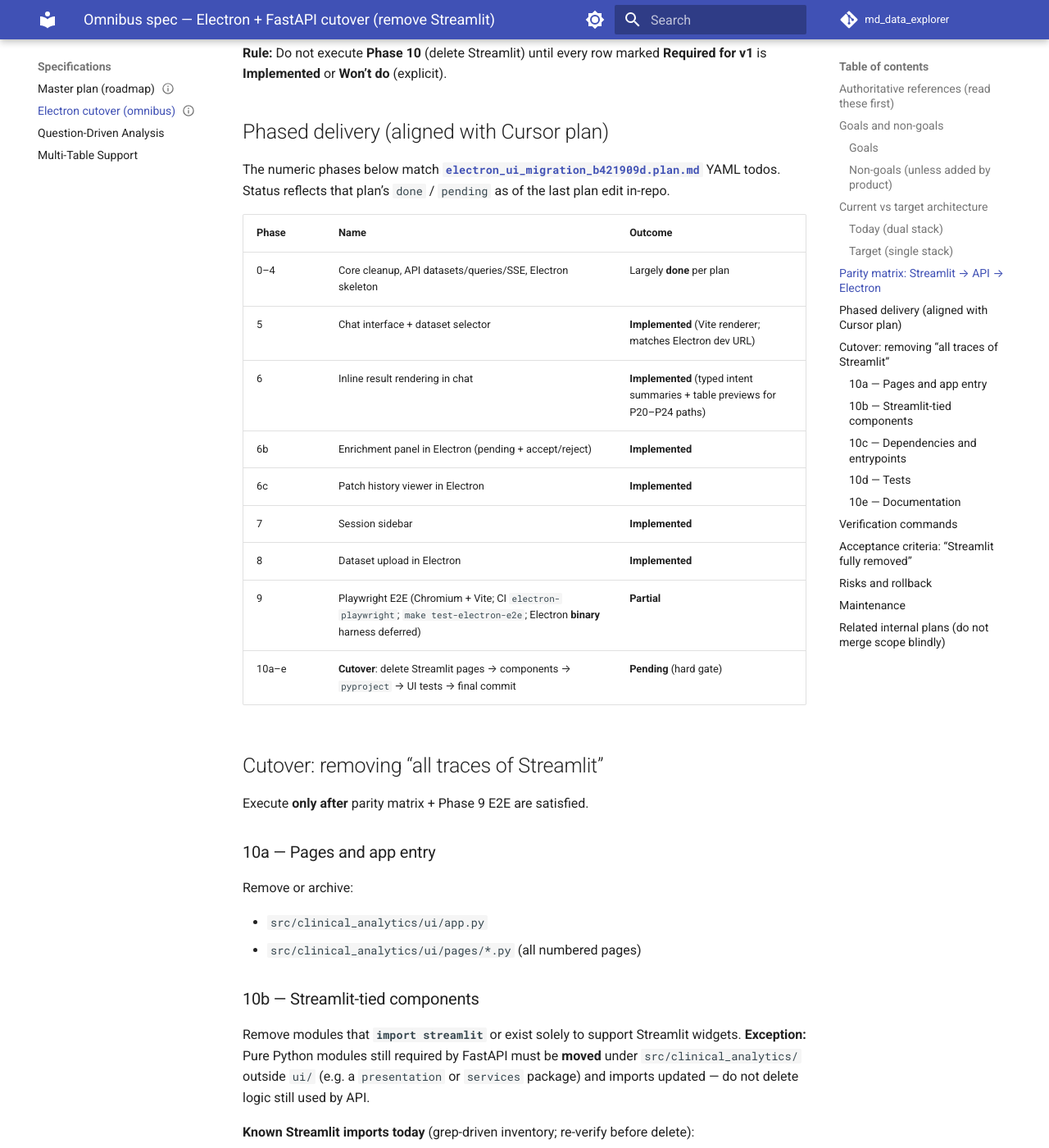
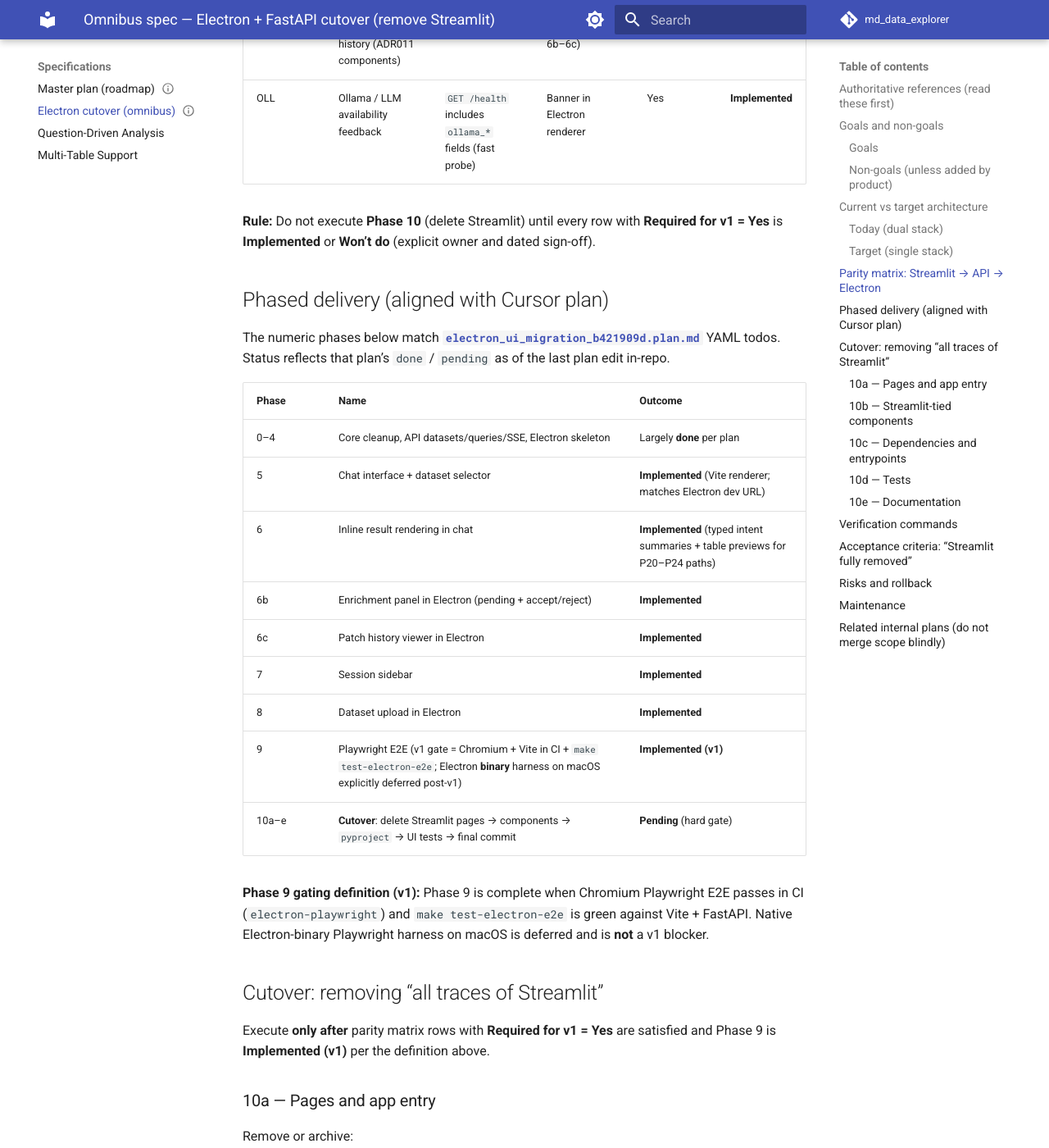
Before and after one commit to jtouley/md_data_explorer, an MkDocs documentation site: the page built from docs/specs/omnibus_electron_streamlit_cutover.md, in a window 1280 px wide and 1400 px high, scrolled down 3093 px. Shown: the whole window at 82% size. Built offline with MkDocs 1.6.1 and Material for MkDocs 9.7.7, drawn with Linux system fonts in a browser that asks for light colours; comment, search, counter and statistics services are not loaded; some of the changed text lies outside the part shown.

Commit message:
docs: formalize phase 9 v1 gate and block phase 10 on parity
Clarify that v1 E2E completion is Chromium+Vite Playwright in CI and local make test-electron-e2e, while macOS native Electron-binary harness is explicitly deferred post-v1. Add explicit Required-for-v1 parity gating so Streamlit cutover cannot start until required rows are implemented or signed off.

Made-with: Cursor

```diff
--- a/docs/specs/omnibus_electron_streamlit_cutover.md
+++ b/docs/specs/omnibus_electron_streamlit_cutover.md
@@ -70,20 +70,20 @@ Use this table to **block Streamlit deletion** until each row needed for release
 
 Legend: **S** = Streamlit today | **A** = FastAPI | **E** = Electron renderer
 
-| ID | Streamlit surface (path or feature) | A: endpoint / contract | E: UI | Status |
-|----|-------------------------------------|-------------------------|-------|--------|
-| P01 | `pages/01_📤_Add_Your_Data.py` — upload, preview, mapping | Extend `datasets` (or dedicated upload routes) per plan Phase 8 | Upload wizard (plan Phase 8) | **Implemented** |
-| P02 | `pages/02_📊_Your_Dataset.py` — cohort / dataset view | `GET /api/datasets`, preview, detail | Dataset summary + preview | **Partial** |
-| P03 | `pages/03_💬_Ask_Questions.py` — NL chat, trust, clarifying | `POST /api/queries`, SSE stream, sessions | Chat + dataset selector + session sidebar (plan Phases 5–7) | **Implemented** |
-| P20 | `pages/20_📊_Descriptive_Stats.py` | Same query pipeline; typed result payload | Result renderer — descriptive | **Implemented** |
-| P21 | `pages/21_📈_Compare_Groups.py` | Same | Result renderer — comparison | **Implemented** |
-| P22 | `pages/22_🎯_Risk_Factors.py` | Same | Result renderer — risk | **Implemented** |
-| P23 | `pages/23_⏱️_Survival_Analysis.py` | Same | Result renderer — survival | **Implemented** |
-| P24 | `pages/24_🔗_Correlations.py` | Same | Result renderer — correlations | **Implemented** |
-| ENR | Enrichment panel / patch history (ADR011 components) | `routes/enrichments.py` | Electron panels (plan Phases 6b–6c) | **Implemented** |
-| OLL | Ollama / LLM availability feedback | `GET /health` includes `ollama_*` fields (fast probe) | Banner in Electron renderer | **Implemented** |
+| ID | Streamlit surface (path or feature) | A: endpoint / contract | E: UI | Required for v1 | Status |
+|----|-------------------------------------|-------------------------|-------|-----------------|--------|
+| P01 | `pages/01_📤_Add_Your_Data.py` — upload, preview, mapping | Extend `datasets` (or dedicated upload routes) per plan Phase 8 | Upload wizard (plan Phase 8) | Yes | **Implemented** |
+| P02 | `pages/02_📊_Your_Dataset.py` — cohort / dataset view | `GET /api/datasets`, preview, detail | Dataset summary + preview | Yes | **Partial** |
+| P03 | `pages/03_💬_Ask_Questions.py` — NL chat, trust, clarifying | `POST /api/queries`, SSE stream, sessions | Chat + dataset selector + session sidebar (plan Phases 5–7) | Yes | **Implemented** |
+| P20 | `pages/20_📊_Descriptive_Stats.py` | Same query pipeline; typed result payload | Result renderer — descriptive | Yes | **Implemented** |
+| P21 | `pages/21_📈_Compare_Groups.py` | Same | Result renderer — comparison | Yes | **Implemented** |
+| P22 | `pages/22_🎯_Risk_Factors.py` | Same | Result renderer — risk | Yes | **Implemented** |
+| P23 | `pages/23_⏱️_Survival_Analysis.py` | Same | Result renderer — survival | Yes | **Implemented** |
+| P24 | `pages/24_🔗_Correlations.py` | Same | Result renderer — correlations | Yes | **Implemented** |
+| ENR | Enrichment panel / patch history (ADR011 components) | `routes/enrichments.py` | Electron panels (plan Phases 6b–6c) | Yes | **Implemented** |
+| OLL | Ollama / LLM availability feedback | `GET /health` includes `ollama_*` fields (fast probe) | Banner in Electron renderer | Yes | **Implemented** |
 
-**Rule:** Do not execute **Phase 10** (delete Streamlit) until every row marked **Required for v1** is **Implemented** or **Won’t do** (explicit).
+**Rule:** Do not execute **Phase 10** (delete Streamlit) until every row with **Required for v1 = Yes** is **Implemented** or **Won’t do** (explicit owner and dated sign-off).
 
 ## Phased delivery (aligned with Cursor plan)
 
@@ -98,12 +98,14 @@ The numeric phases below match **[`electron_ui_migration_b421909d.plan.md`](../.
 | 6c | Patch history viewer in Electron | **Implemented** |
 | 7 | Session sidebar | **Implemented** |
 | 8 | Dataset upload in Electron | **Implemented** |
-| 9 | Playwright E2E (Chromium + Vite; CI `electron-playwright`; `make test-electron-e2e`; Electron **binary** harness deferred) | **Partial** |
+| 9 | Playwright E2E (v1 gate = Chromium + Vite in CI + `make test-electron-e2e`; Electron **binary** harness on macOS explicitly deferred post-v1) | **Implemented (v1)** |
 | 10a–e | **Cutover**: delete Streamlit pages → components → `pyproject` → UI tests → final commit | **Pending** (hard gate) |
+
+**Phase 9 gating definition (v1):** Phase 9 is complete when Chromium Playwright E2E passes in CI (`electron-playwright`) and `make test-electron-e2e` is green against Vite + FastAPI. Native Electron-binary Playwright harness on macOS is deferred and is **not** a v1 blocker.
 
 ## Cutover: removing “all traces of Streamlit”
 
-Execute **only after** parity matrix + Phase 9 E2E are satisfied.
+Execute **only after** parity matrix rows with **Required for v1 = Yes** are satisfied and Phase 9 is **Implemented (v1)** per the definition above.
 
 ### 10a — Pages and app entry
 
```
Also changed, not shown: .cursor/plans/electron_ui_migration_b421909d.plan.md (+2 -2 lines), docs/implementation/MASTER_PLAN.md (+3 -3 lines).
